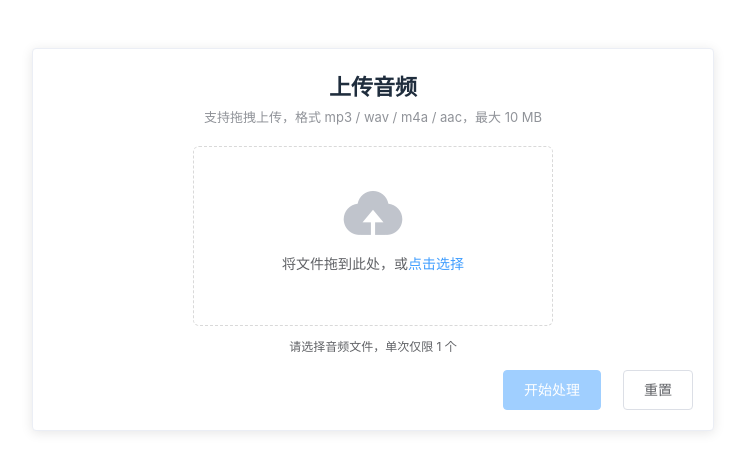
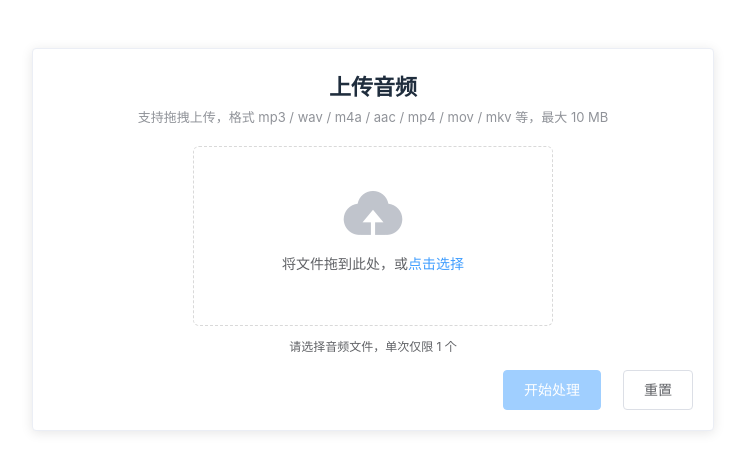
Before and after one commit to MaoSLv/WhisperVue, a Vue app in the folder frontend/: page / in a window 1280 px wide. Shown: the top 472 px of the page, without its empty margins (267-1012 px from the left). Built offline with nearby package versions, Linux system fonts and the light colour scheme.

Commit message:
修改上传页面提示词

```diff
--- a/frontend/src/App.vue
+++ b/frontend/src/App.vue
@@ -4,7 +4,7 @@
       <el-card class="upload-card" shadow="always">
         <div class="header">
           <h1 class="title">上传音频</h1>
-          <p class="subtitle">支持拖拽上传，格式 mp3 / wav / m4a / aac，最大 10 MB</p>
+          <p class="subtitle">支持拖拽上传，格式 mp3 / wav / m4a / aac / mp4 / mov / mkv 等，最大 10 MB</p>
         </div>
 
         <el-upload class="uploader" drag action="#" :auto-upload="false" :limit="1" :on-exceed="onExceed"
@@ -46,7 +46,7 @@ export default {
       // validate size (<=10MB)
       const isLt10M = file.size / 1024 / 1024 <= 10
       if (!isMedia) {
-        this.$message.error('请选择音频或视频文件（常见：mp3 / wav / m4a / aac / mp4 / webm 等）')
+        this.$message.error('请选择音频或视频文件')
         this.reset()
         return
       }
```
